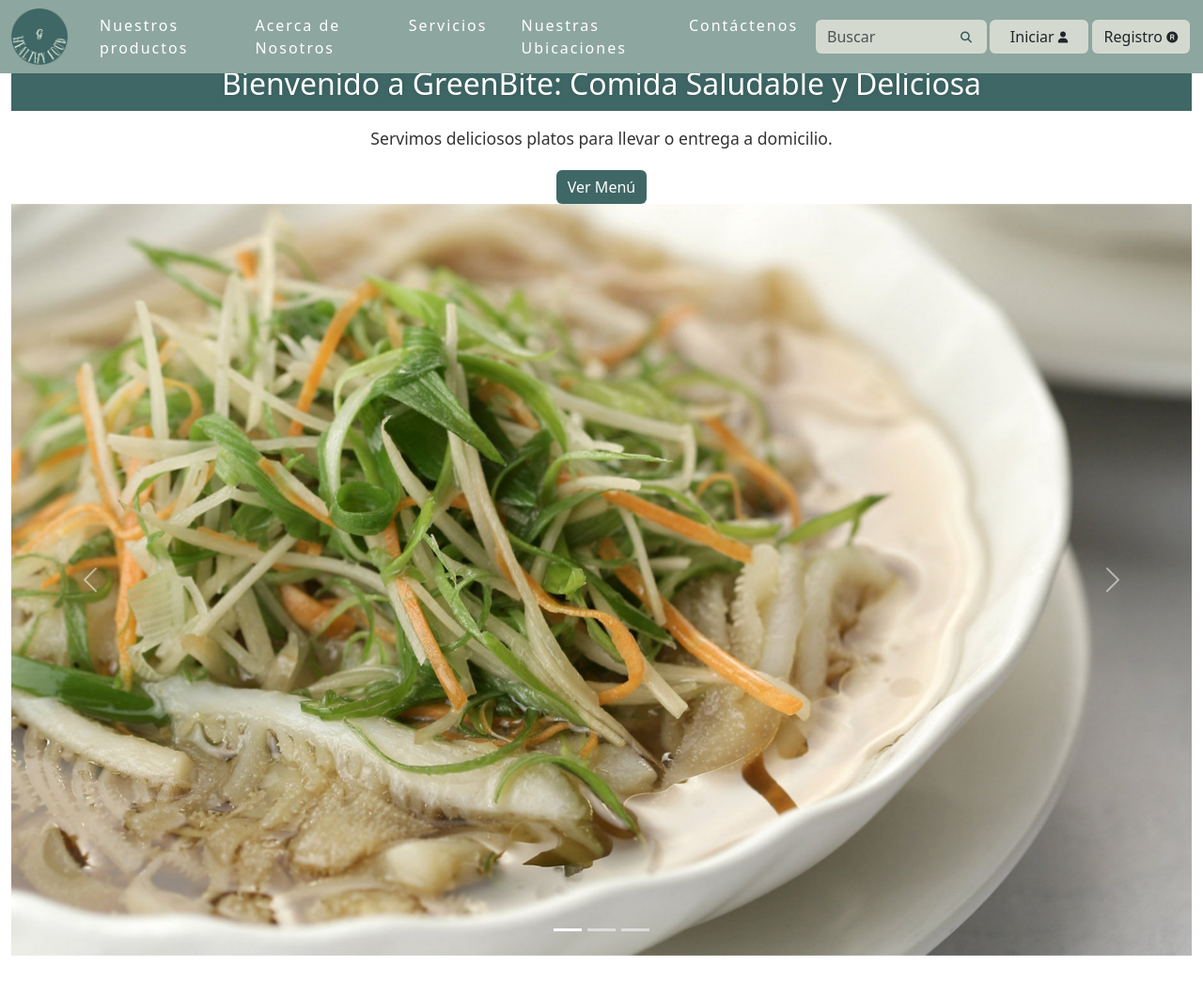
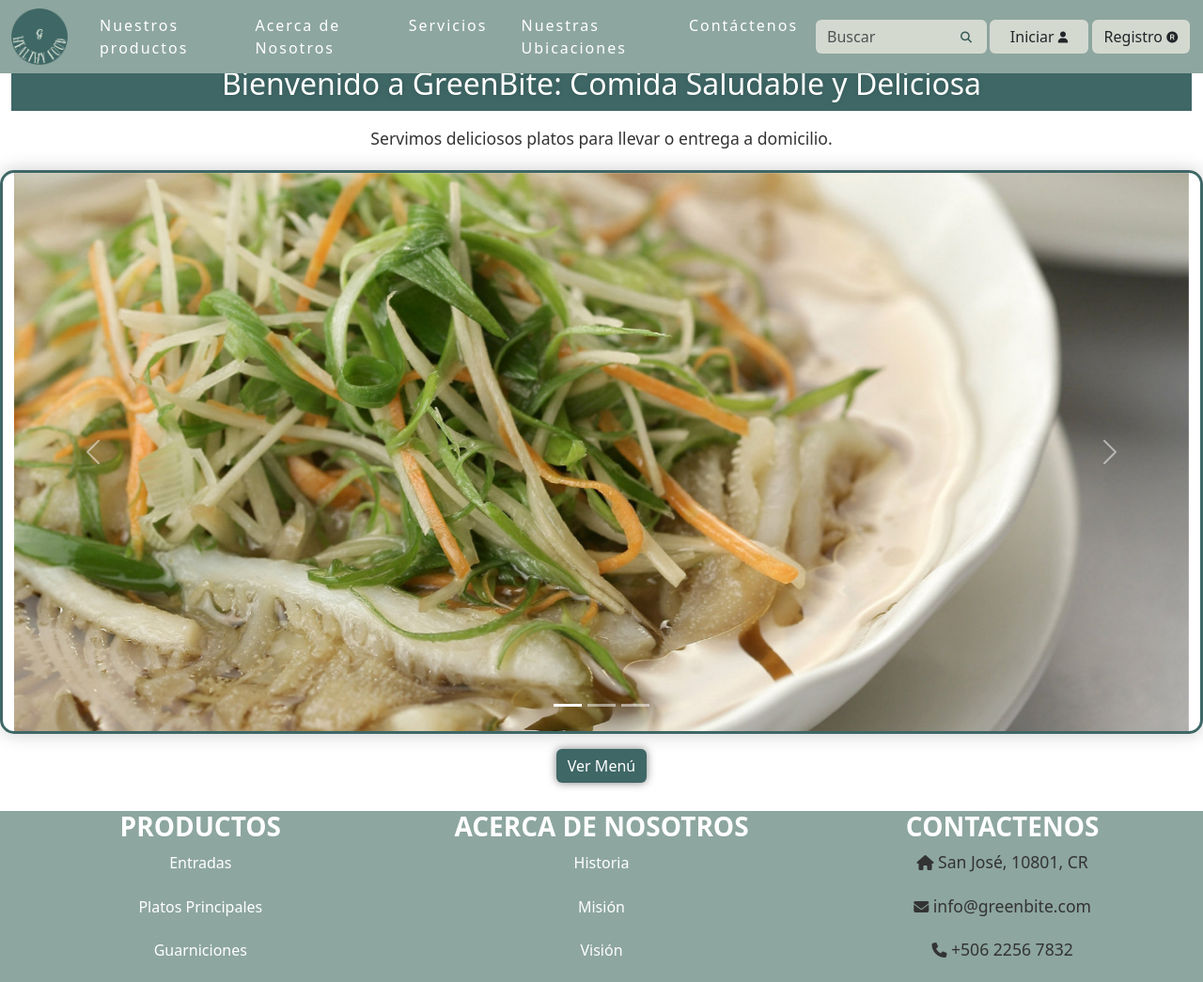
Before and after one commit to heraldo4/mirestaurante, a PHP site: page / in a window 1280 px wide. Shown: the top 1045 px of the page at 94% size. Run offline with PHP 8.4, Linux system fonts and the light colour scheme; some libraries are stand-ins or nearby versions.

Commit message:
Update index.php

```diff
--- a/index.php
+++ b/index.php
@@ -5,11 +5,9 @@
         <div class="col-md-12 text-center">
             <h2 class="text-primary">Bienvenido a GreenBite: Comida Saludable y Deliciosa</h2>
             <p>Servimos deliciosos platos para llevar o entrega a domicilio.</p>
-            <a href="#menu" class="btn btn-primary boton-ver-menu">Ver Menú</a>
         </div>
-        <div id="demo" class="carousel slide" data-bs-ride="carousel">
-
-            <!-- Indicators/dots -->
+        <div id="demo" class="carousel slide mx-auto" data-bs-ride="carousel" style="border: 3px solid #3f6766; border-radius: 15px; overflow: hidden; box-shadow: 0 0 20px rgba(0, 0, 0, 0.2); height: 600px; max-width: 1500px; margin: auto;">
+            <!-- Indicadores/dots -->
             <div class="carousel-indicators">
                 <button type="button" data-bs-target="#demo" data-bs-slide-to="0" class="active"></button>
                 <button type="button" data-bs-target="#demo" data-bs-slide-to="1"></button>
@@ -19,13 +17,13 @@
             <!-- The slideshow/carousel -->
             <div class="carousel-inner">
                 <div class="carousel-item active">
-                    <img src="img/Portada/Portada1.jpg" alt="Los Angeles" class="d-block w-100">
+                    <img src="img/Portada/Portada1.jpg" alt="Los Angeles" class="d-block w-100" style="object-fit: cover; height: 100%;">
                 </div>
                 <div class="carousel-item">
-                    <img src="img/Portada/Portada2.jpg" alt="Chicago" class="d-block w-100">
+                    <img src="img/Portada/Portada2.jpg" alt="Chicago" class="d-block w-100" style="object-fit: cover; height: 100%;">
                 </div>
                 <div class="carousel-item">
-                    <img src="img/Portada/Portada3.jpg" alt="New York" class="d-block w-100">
+                    <img src="img/Portada/Portada3.jpg" alt="New York" class="d-block w-100" style="object-fit: cover; height: 100%;">
                 </div>
             </div>
 
@@ -37,9 +35,11 @@
                 <span class="carousel-control-next-icon"></span>
             </button>
         </div>
+        <div class="col-md-12 text-center mt-3">
+            <button class="btn btn-primary boton-ver-menu" style="box-shadow: 0 0 10px rgba(0, 0, 0, 0.5);">Ver Menú</button>
+        </div>
     </div>
+</main>
 
 
-</main>
-
 <?php include "footer.php" ?>
```
